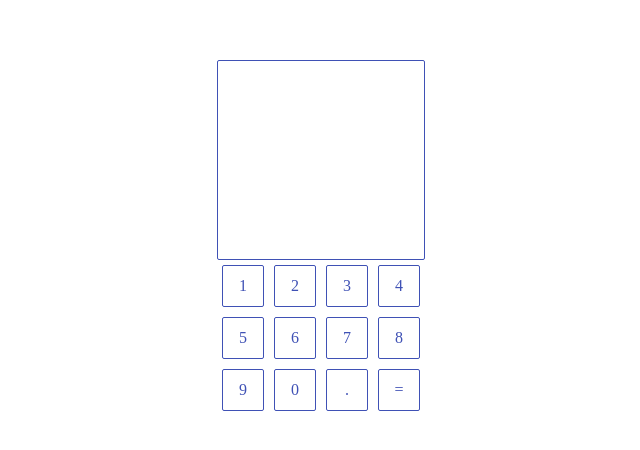
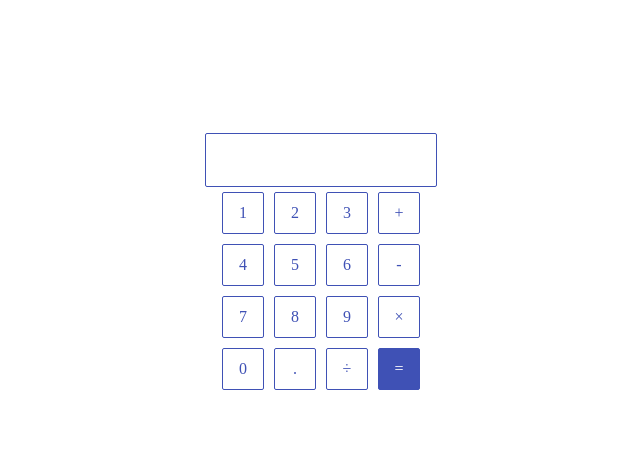
Before and after one commit to jpyatachkov/vue-calculator, a Vue app: page / in a window 1280 px wide. Shown: the part 144-594 px from the top of the page, without its empty margins (319-959 px from the left). Built offline with nearby package versions, Linux system fonts and the light colour scheme.

Commit message:
Style fixes

```diff
--- a/src/components/MyButton.vue
+++ b/src/components/MyButton.vue
@@ -1,5 +1,9 @@
 <template>
-    <div class="MyButton__container ripple" data-jest="element-to-click" @click="handleClick">
+    <div
+    :class="styles"
+    data-jest="element-to-click"
+    @click="handleClick"
+    >
         <p>{{ text }}</p>
     </div>
 </template>
@@ -9,6 +13,18 @@
 
     export default Vue.extend({
         name: 'MyButton',
+
+        computed: {
+            styles(): Object {
+                const c = {
+                    'MyButton__container': !this.inversed,
+                    'MyButton__container--inversed': this.inversed,
+                    'ripple': true,
+                };
+                console.log(c);
+                return c;
+            },
+        },
 
         methods: {
             handleClick() {
@@ -20,6 +36,10 @@
             eventName: {
                 type: String,
                 default: 'my-button-click',
+            },
+            inversed: {
+                type: Boolean,
+                default: false,
             },
             meta: {
                 type: String,
@@ -38,7 +58,7 @@
     @import '@/assets/mixins.scss';
     @import '@/assets/ripple.scss';
 
-    .MyButton__container {
+    %container {
         @include border-radius-1px;
 
         cursor: pointer;
@@ -46,16 +66,32 @@
         display: flex;
         justify-content: center;
         align-items: center;
-        background-color: white;
-        color: $primary-color;
 
         width: 40px;
         height: 40px;
         margin: 5px;
+    }
+
+    .MyButton__container {
+        @extend %container;
+
+        background-color: white;
+        color: $primary-color;
 
         &:hover {
             background-color: $primary-color;
             color: white;
         }
     }
+
+    .MyButton__container--inversed {
+        @extend %container;
+
+        background-color: $primary-color;
+        color: white;
+
+        &:hover {
+            background-color: darken($color: $primary-color, $amount: 5%);
+        }
+    }
 </style>
--- a/src/components/MyCalculator.vue
+++ b/src/components/MyCalculator.vue
@@ -7,6 +7,7 @@
             v-for="button in buttons"
             :text="button.text"
             :meta="button.meta"
+            :inversed="!!button.inversed"
             :key="button.text"
             />
         </div>
@@ -31,15 +32,22 @@
                 { text: '1', meta: '1' },
                 { text: '2', meta: '2' },
                 { text: '3', meta: '3' },
+                { text: '+', meta: '+' },
+
                 { text: '4', meta: '4' },
                 { text: '5', meta: '5' },
                 { text: '6', meta: '6' },
+                { text: '-', meta: '-' },
+
                 { text: '7', meta: '7' },
                 { text: '8', meta: '8' },
                 { text: '9', meta: '9' },
+                { text: '×', meta: '×' },
+
                 { text: '0', meta: '0' },
                 { text: '.', meta: '.' },
-                { text: '=', meta: '=' },
+                { text: '÷', meta: '÷' },
+                { text: '=', meta: '=', inversed: true },
             ],
             currentText: '',
         }),
@@ -58,8 +66,10 @@
 
 <style lang="scss" scoped>
     .MyCalculator__container {
-        display: grid;
-        grid-template-rows: 200px 1fr;
+        display: flex;
+        flex-direction: column;
+        align-items: center;
+        justify-content: center;
     }
 
     .MyCalculator__buttons-container {
--- a/src/components/MyInput.vue
+++ b/src/components/MyInput.vue
@@ -34,5 +34,9 @@
 
         background-color: white;
         color: $primary-color;
+
+        height: 50px;
+
+        font-size: 1.1rem;
     }
 </style>
```
